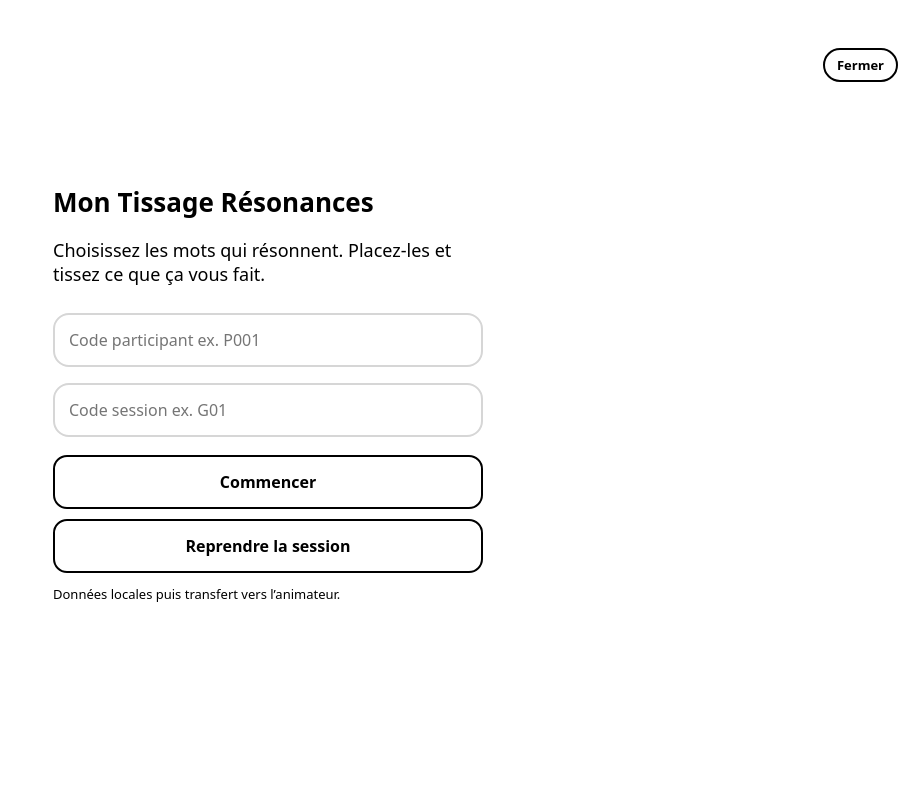
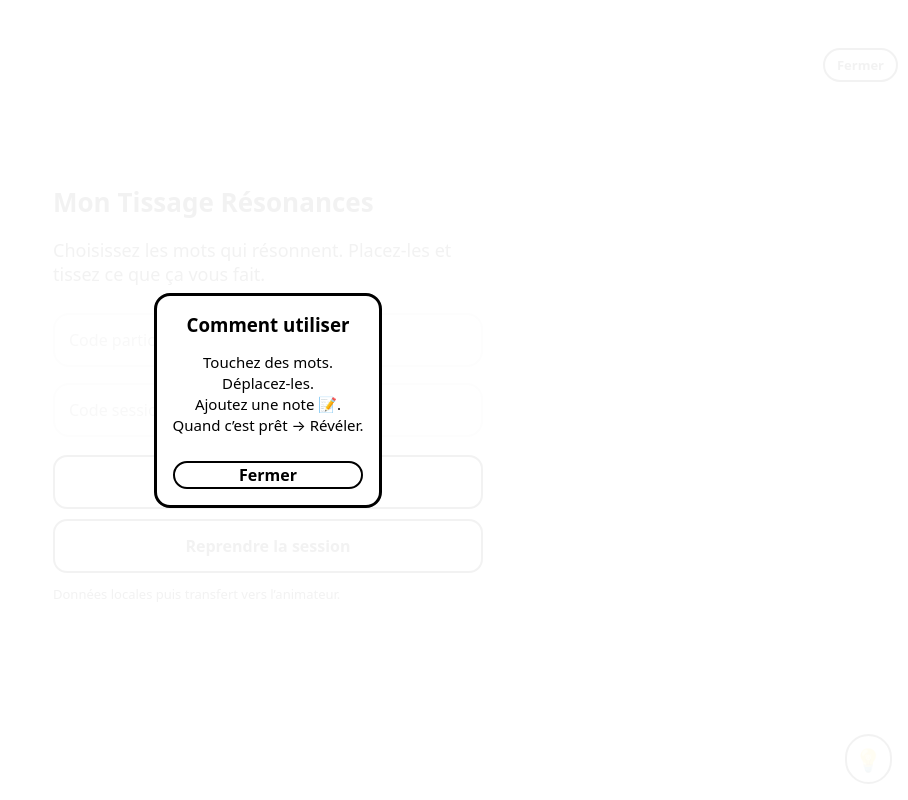
Before and after one commit to pierkiroule/Tissage, a website: page public/index.html in a window 1280 px wide. Shown: the whole page, without its empty margins (372-1280 px from the left). Drawn offline with Linux system fonts and the light colour scheme.

Commit message:
Add help notice with link guidance

```diff
--- a/public/css/participant.css
+++ b/public/css/participant.css
@@ -414,3 +414,52 @@ button.done{
 .tip.hidden{
   display:none;
 }
+
+#helpBtn{
+  position:fixed;
+  bottom:16px;
+  right:16px;
+  font-size:22px;
+  background:#fff;
+  border:2px solid #000;
+  border-radius:999px;
+  padding:8px;
+  z-index:1200;
+}
+
+#helpPanel{
+  position:fixed;
+  inset:0;
+  background:rgba(255,255,255,.95);
+  display:flex;
+  align-items:center;
+  justify-content:center;
+  z-index:1500;
+}
+
+#helpPanel.hidden{
+  display:none;
+}
+
+.help-card{
+  max-width:320px;
+  background:#fff;
+  border:3px solid #000;
+  border-radius:16px;
+  padding:16px;
+  text-align:center;
+}
+
+.help-card h3{
+  margin:0 0 10px;
+}
+
+.help-card p{
+  line-height:1.4;
+  font-size:15px;
+}
+
+.help-card button{
+  margin-top:10px;
+  width:100%;
+}
--- a/public/index.html
+++ b/public/index.html
@@ -67,3 +67,19 @@
 </body>
 </html>
 <div id="tip" class="tip hidden"></div>
+
+
+<div id="helpBtn">💡</div>
+
+<div id="helpPanel" class="hidden">
+  <div class="help-card">
+    <h3>Comment utiliser</h3>
+    <p>
+      Touchez des mots.<br>
+      Déplacez-les.<br>
+      Ajoutez une note 📝.<br>
+      Quand c’est prêt → Révéler.
+    </p>
+    <button onclick="toggleHelp()">Fermer</button>
+  </div>
+</div>
--- a/public/js/app.js
+++ b/public/js/app.js
@@ -303,3 +303,28 @@ function initTips(){
 document.addEventListener("DOMContentLoaded", ()=>{
   initTips()
 })
+
+
+function toggleHelp(){
+  const panel = document.getElementById("helpPanel")
+  if(!panel) return
+
+  panel.classList.toggle("hidden")
+}
+
+document.addEventListener("DOMContentLoaded", () => {
+  const first = !localStorage.getItem("bdr_help_seen")
+
+  if(first){
+    const panel = document.getElementById("helpPanel")
+    if(panel){
+      panel.classList.remove("hidden")
+    }
+    localStorage.setItem("bdr_help_seen", "1")
+  }
+
+  const btn = document.getElementById("helpBtn")
+  if(btn){
+    btn.onclick = toggleHelp
+  }
+})
```
